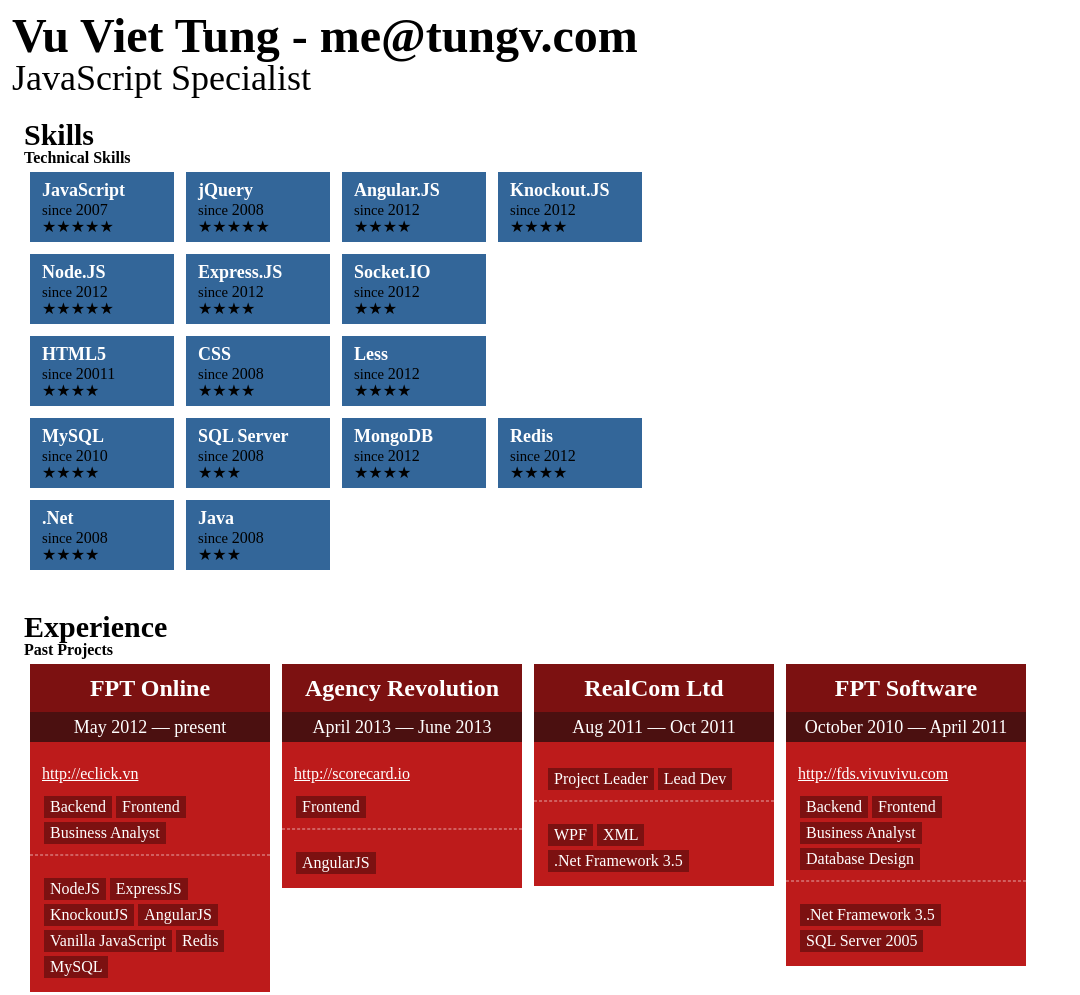
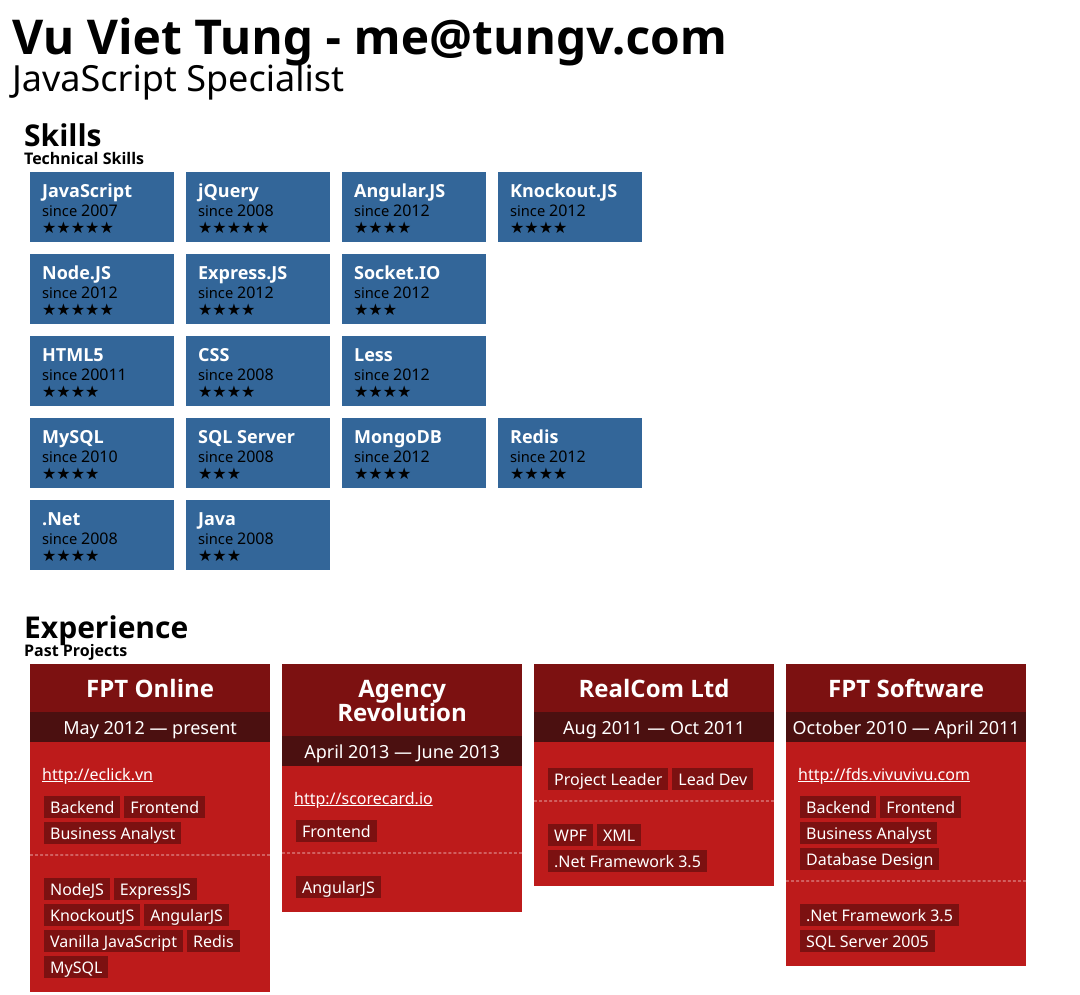
Before and after one commit to tungv/gmanvn.github.io, a plain HTML site: page index.html in a window 1280 px wide. Shown: the top 995 px of the page, without its empty margins (0-1080 px from the left). Drawn offline with nearby package versions, Linux system fonts and the light colour scheme; a web font is replaced by a local one.

Commit message:
Update style.css

```diff
--- a/css/style.css
+++ b/css/style.css
@@ -1,15 +1,4 @@
 @import url(http://weloveiconfonts.com/api/?family=entypo);
-
-@font-face {
-  font-family: 'Open Sans';
-  font-style: normal;
-  font-weight: 400;
-  src: url(http://themes.googleusercontent.com/static/fonts/opensans/v6/cJZKeOuBrn4kERxqtaUH3T8E0i7KZn-EPnyo3HZu7kw.woff) format('woff');
-}
-
-* {
- font-family: 'Segoe UI', 'Open Sans', inherit;
-}
 
 /* http://meyerweb.com/eric/tools/css/reset/
    v2.0 | 20110126
@@ -33,7 +22,7 @@
     padding: 0;
     border: 0;
     font-size: 100%;
-    font-family: 'Segoe UI', 'Open Sans', inherit;
+    font-family: 'Segoe UI', 'Open Sans';
     vertical-align: baseline;
 }
 /* HTML5 display-role reset for older browsers */
```
